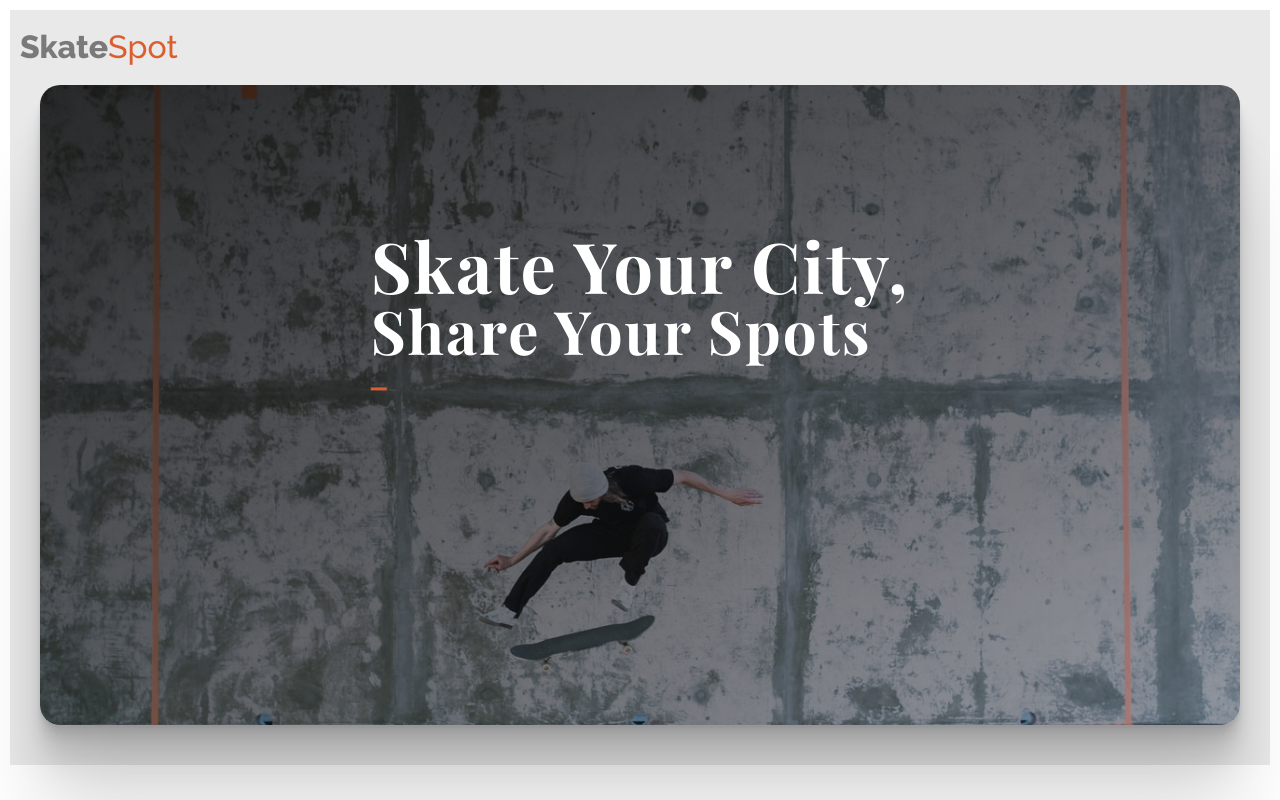
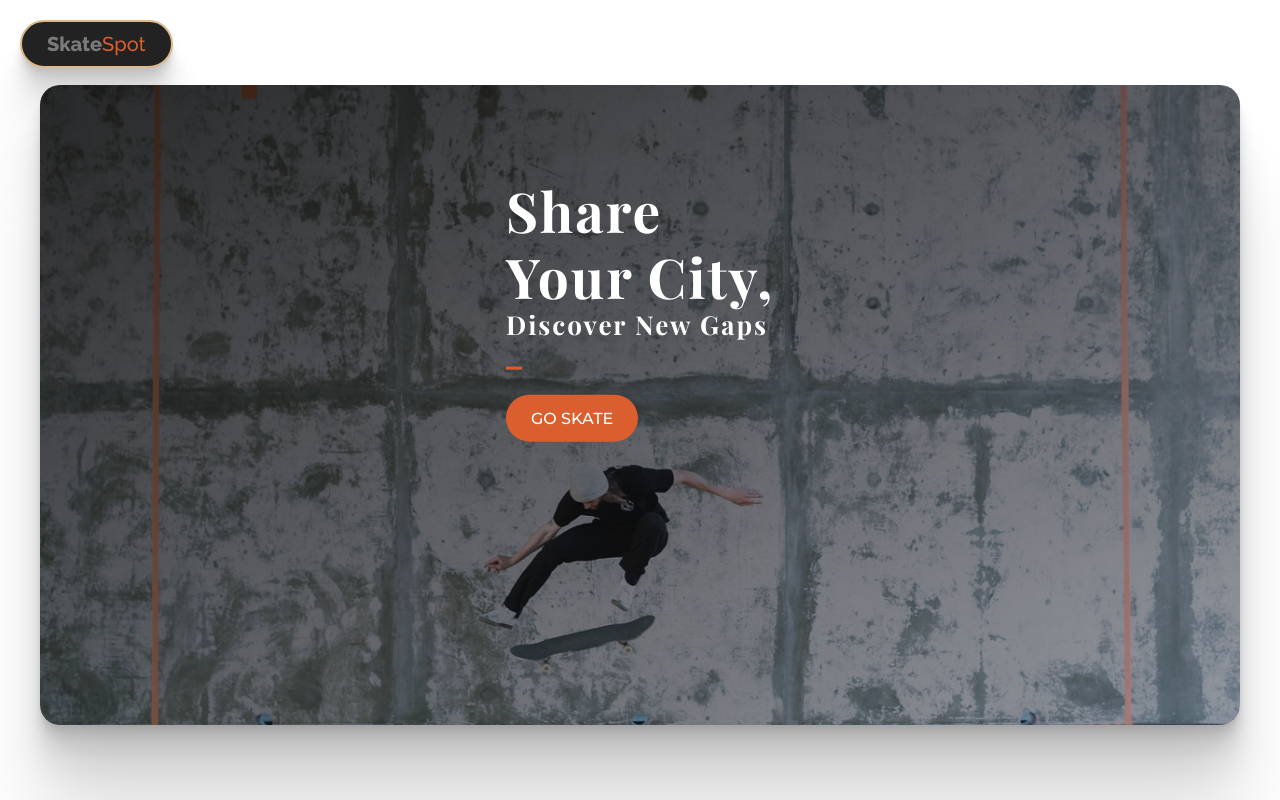
Before and after one commit to s-kngstn/SkateSpot, a plain HTML site: page index-1.html in a window 1280 px wide. Drawn offline with nearby package versions, Linux system fonts and the light colour scheme; a web font is replaced by a local one.

Commit message:
animations added to header / logo upgrade

```diff
--- a/css/style-1.css
+++ b/css/style-1.css
@@ -31,6 +31,13 @@ body {
   padding: 10px;
 }
 
+.border-shadow {
+  box-shadow: 0 2.8px 2.2px rgba(0, 0, 0, 0.034),
+    0 6.7px 5.3px rgba(0, 0, 0, 0.048), 0 12.5px 10px rgba(0, 0, 0, 0.06),
+    0 22.3px 17.9px rgba(0, 0, 0, 0.072), 0 41.8px 33.4px rgba(0, 0, 0, 0.086),
+    0 100px 80px rgba(0, 0, 0, 0.12);
+}
+
 /* ==== LOGO ==== */
 
 .logo-box {
@@ -43,7 +50,12 @@ body {
   display: block;
   color: var(--main-color);
   font-family: 'Raleway', sans-serif;
+  font-size: 20px;
   font-weight: 500;
+  background-color: var(--dark-color);
+  border: 2px solid burlywood;
+  border-radius: 100px;
+  padding: 5px 25px;
 }
 
 .logo .logo-color {
@@ -55,7 +67,7 @@ body {
 
 .header-outer {
   padding: 75px 30px 40px 30px;
-  background-color: rgb(233, 233, 233);
+  /* background-color: rgb(233, 233, 233); */
   margin: 0 auto;
 }
 
@@ -71,10 +83,6 @@ body {
   background-position: center;
   border-radius: 20px;
   position: relative;
-  box-shadow: 0 2.8px 2.2px rgba(0, 0, 0, 0.034),
-    0 6.7px 5.3px rgba(0, 0, 0, 0.048), 0 12.5px 10px rgba(0, 0, 0, 0.06),
-    0 22.3px 17.9px rgba(0, 0, 0, 0.072), 0 41.8px 33.4px rgba(0, 0, 0, 0.086),
-    0 100px 80px rgba(0, 0, 0, 0.12);
   /* clip-path: polygon(0 0, 100% 0%, 100% 83%, 0 93%); */
 }
 
@@ -91,17 +99,66 @@ body {
 }
 
 .heading-primary-main,
-.heading-primary-sub {
+.heading-primary-second,
+.heading-primary-third {
   display: block;
   font-weight: 700;
   letter-spacing: 2px;
-  line-height: 1;
+  line-height: 1.2;
 }
 
-.heading-primary-main {
-  font-size: 70px;
+.heading-primary-main,
+.heading-primary-second {
+  font-size: 55px;
 }
 
-.heading-primary-sub {
-  font-size: 60px;
+.heading-primary-third {
+  font-size: 26px;
 }
+
+/* BUTTON */
+
+.btn:link,
+.btn:visited {
+  text-transform: uppercase;
+  text-decoration: none;
+  padding: 10px 25px;
+  display: inline-block; /* Gives inline element some padding */
+  border-radius: 100px;
+  transition: all 0.2s;
+}
+
+.btn:hover {
+  transform: translateY(-2px);
+  box-shadow: 0 7px 20px rgba(0, 0, 0, 0.2);
+}
+
+.btn:active {
+  transform: translateY(-1px);
+  box-shadow: 0 3px 10px rgba(0, 0, 0, 0.2);
+}
+
+.btn-main-color {
+  background-color: var(--main-color);
+  color: #fff;
+  font-weight: 500;
+}
+
+.btn-animated {
+  animation: moveInButton 0.5s ease-out 1s;
+  animation-fill-mode: backwards;
+}
+
+/* ANIMATIONS */
+
+@keyframes moveInButton {
+  0% {
+    opacity: 0;
+    transform: translateY(30px);
+  }
+
+  100% {
+    opacity: 1;
+    transform: translateY(0);
+  }
+}
--- a/index-1.html
+++ b/index-1.html
@@ -33,21 +33,32 @@
     <!-- Hero Header -->
     <header class="header-outer">
       <div class="logo-box">
-        <h1 class="logo"><span class="logo-color">Skate</span>Spot</h1>
+        <h1 class="logo border-shadow">
+          <span class="logo-color">Skate</span>Spot
+        </h1>
       </div>
-      <div class="header-inner">
-        <!-- <div class="logo-box">
-          <h1 class="logo"><span class="logo-color">Skate</span>Spot</h1>
-        </div> -->
+      <div class="header-inner border-shadow">
         <div class="text-box">
           <h1 class="heading-primary">
-            <span class="heading-primary-main">Skate Your City,</span>
-            <span class="heading-primary-sub">Share Your Spots</span>
+            <span class="heading-primary-main">Share</span>
+            <span class="heading-primary-second">Your City,</span>
+            <span class="heading-primary-third"
+              >Discover New
+              <span
+                class="txt-type"
+                data-wait="5000"
+                data-words='["Gaps", "Stairs", "Curbs", "Ledges", "Hills", "Rails"]'
+              ></span
+            ></span>
           </h1>
           <br />
           <div class="bottom-line"></div>
+          <br />
+          <a href="#" class="btn btn-main-color btn-animated">Go Skate</a>
         </div>
       </div>
     </header>
+    <!-- Type Effect in Javascript :: Tutorial on Youtube Brad Traversy Typewriter Effect -->
+    <script src="/js/typewriter.js"></script>
   </body>
 </html>
--- /dev/null
+++ b/js/typewriter.js
@@ -0,0 +1,65 @@
+class TypeWriter {
+  constructor(txtElement, words, wait = 3000) {
+    this.txtElement = txtElement;
+    this.words = words;
+    this.txt = '';
+    this.wordIndex = 0;
+    this.wait = parseInt(wait, 10);
+    this.type();
+    this.isDeleting = false;
+  }
+
+  type() {
+    // Current index of word
+    const current = this.wordIndex % this.words.length;
+    // Get full text of current word
+    const fullTxt = this.words[current];
+
+    // Check if deleting
+    if (this.isDeleting) {
+      // Remove char
+      this.txt = fullTxt.substring(0, this.txt.length - 1);
+    } else {
+      // Add char
+      this.txt = fullTxt.substring(0, this.txt.length + 1);
+    }
+
+    // Insert txt into element
+    this.txtElement.innerHTML = `<span class="txt">${this.txt}</span>`;
+
+    // Initial Type Speed
+    let typeSpeed = 300;
+
+    if (this.isDeleting) {
+      typeSpeed /= 2;
+    }
+
+    // If word is complete
+    if (!this.isDeleting && this.txt === fullTxt) {
+      // Make pause at end
+      typeSpeed = this.wait;
+      // Set delete to true
+      this.isDeleting = true;
+    } else if (this.isDeleting && this.txt === '') {
+      this.isDeleting = false;
+      // Move to next word
+      this.wordIndex++;
+      // Pause before start typing
+      typeSpeed = 500;
+    }
+
+    setTimeout(() => this.type(), typeSpeed);
+  }
+}
+
+// Init On DOM Load
+document.addEventListener('DOMContentLoaded', init);
+
+// Init App
+function init() {
+  const txtElement = document.querySelector('.txt-type');
+  const words = JSON.parse(txtElement.getAttribute('data-words'));
+  const wait = txtElement.getAttribute('data-wait');
+  // Init TypeWriter
+  new TypeWriter(txtElement, words, wait);
+}
```
